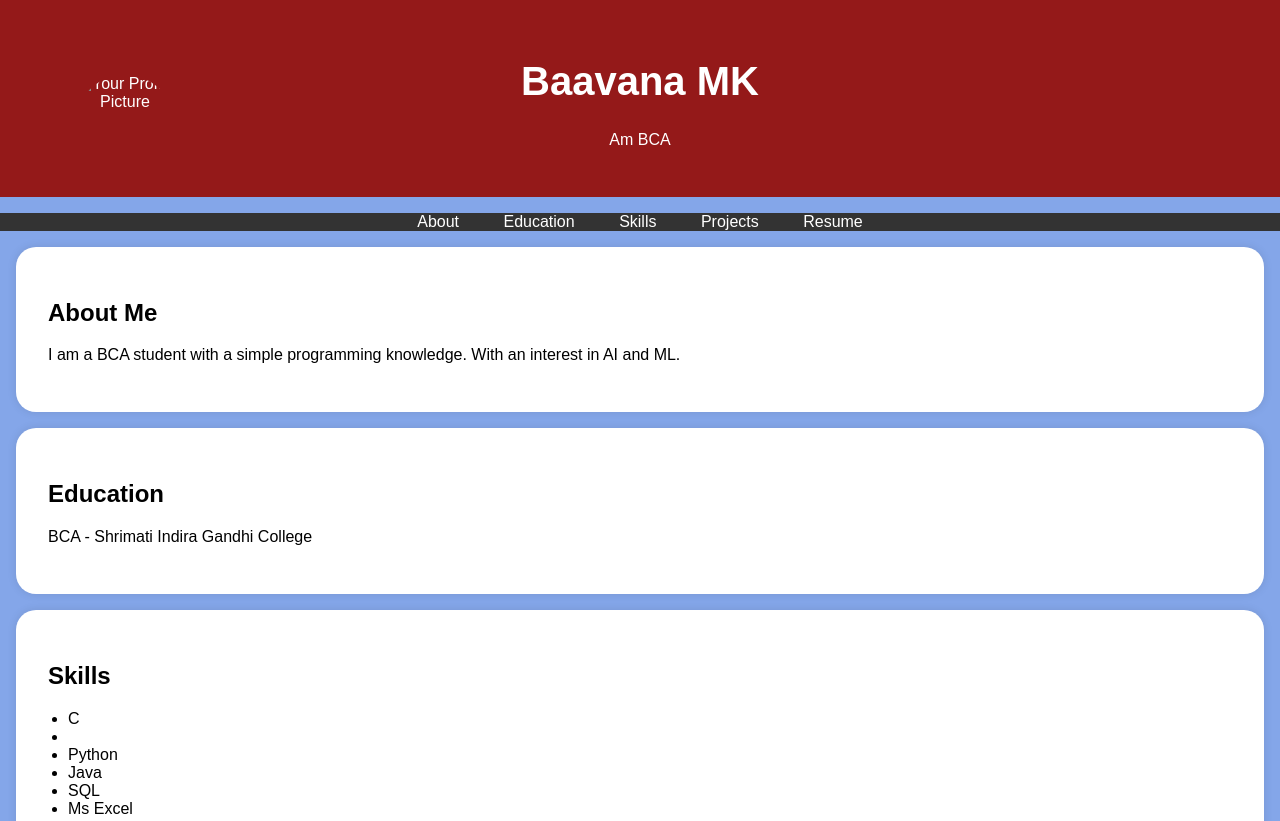
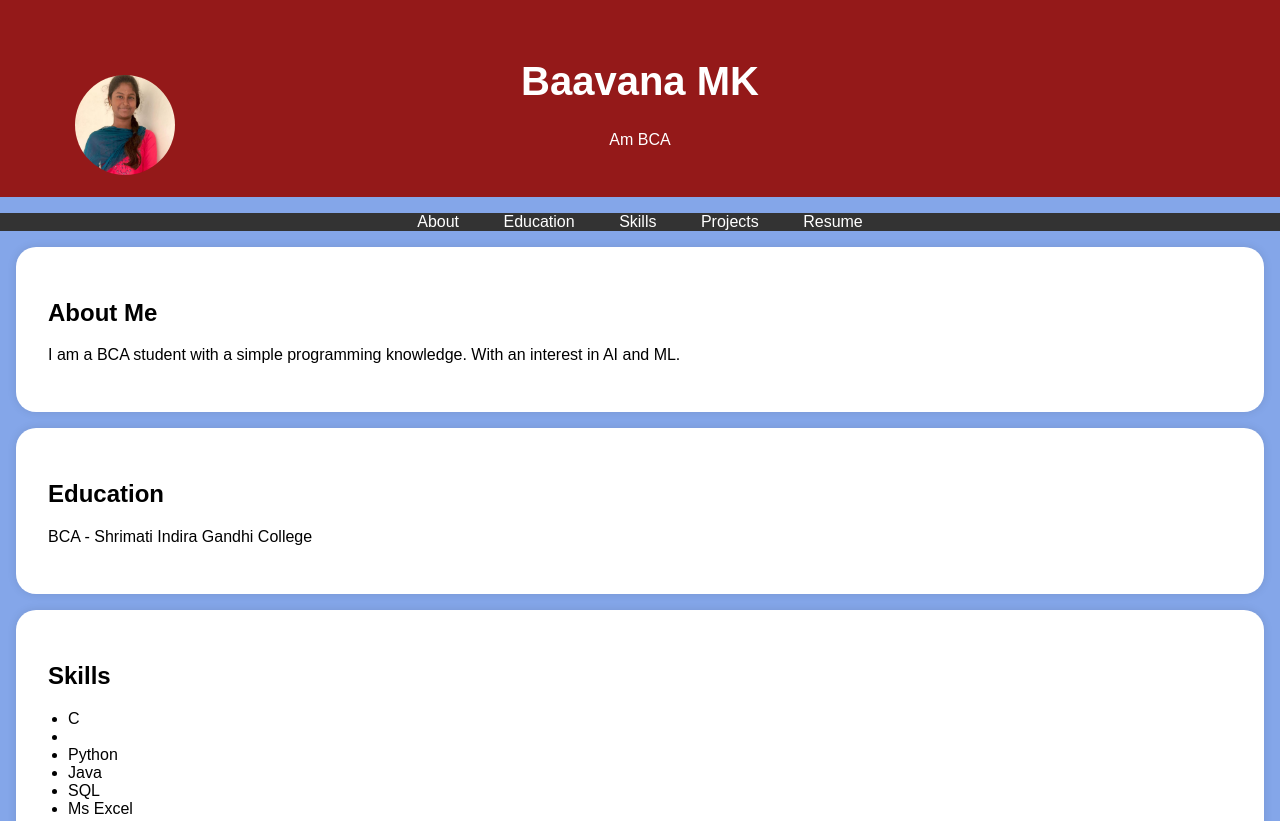
Before and after one commit to Baavana2006/digital-portfolio, a plain HTML site: page index.html in a window 1280 px wide. Shown: the top 821 px of the page. Drawn offline with Linux system fonts and the light colour scheme.

Commit message:
index.html

```diff
--- a/index.html
+++ b/index.html
@@ -96,7 +96,7 @@
     <header>
         <div class="header-content">
             <!-- Add your profile picture here -->
-            <img src="profile.jpg" alt="Your Profile Picture" class="profile-picture">
+            <img src="profile.jpeg" alt="Your Profile Picture" class="profile-picture">
             <h1>Baavana MK</h1>
             <p>Am BCA</p>
         </div>
```
